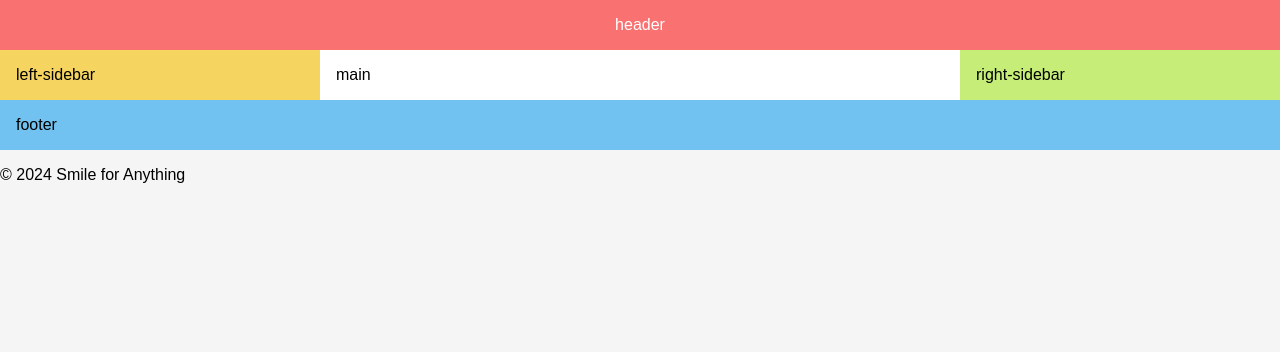
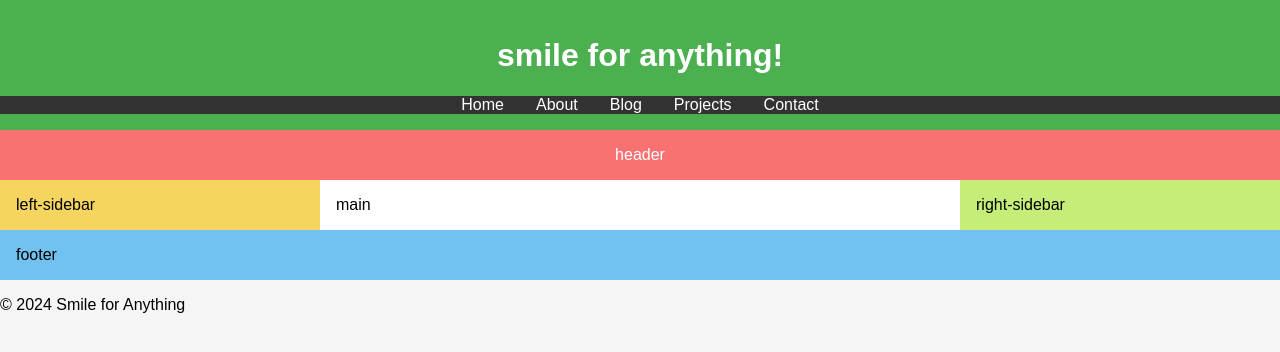
Before and after one commit to dinablachman/smile4anything, a website: page public/index.html in a window 1280 px wide. Drawn offline with Linux system fonts and the light colour scheme.

Commit message:
Update index.html

```diff
--- a/public/index.html
+++ b/public/index.html
@@ -7,6 +7,18 @@
     <link rel="stylesheet" href="style.css">
 </head>
 <body>
+    <header>
+        <h1>smile for anything!</h1>
+        <nav>
+            <ul>
+                <li><a href="#">Home</a></li>
+                <li><a href="#">About</a></li>
+                <li><a href="#">Blog</a></li>
+                <li><a href="#">Projects</a></li>
+                <li><a href="#">Contact</a></li>
+            </ul>
+        </nav>
+    </header>
     <div class="main-grid">
         <header class="header">header</header>
         <main class="main-content">main</main>
```
